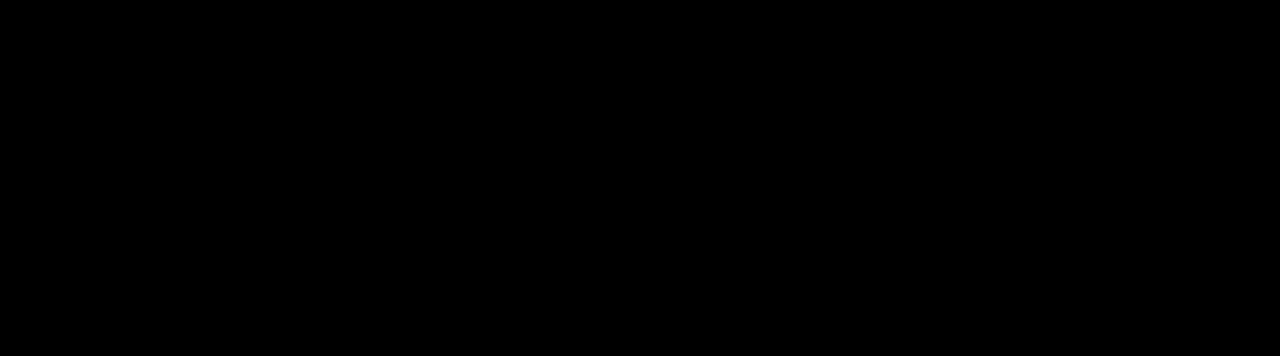
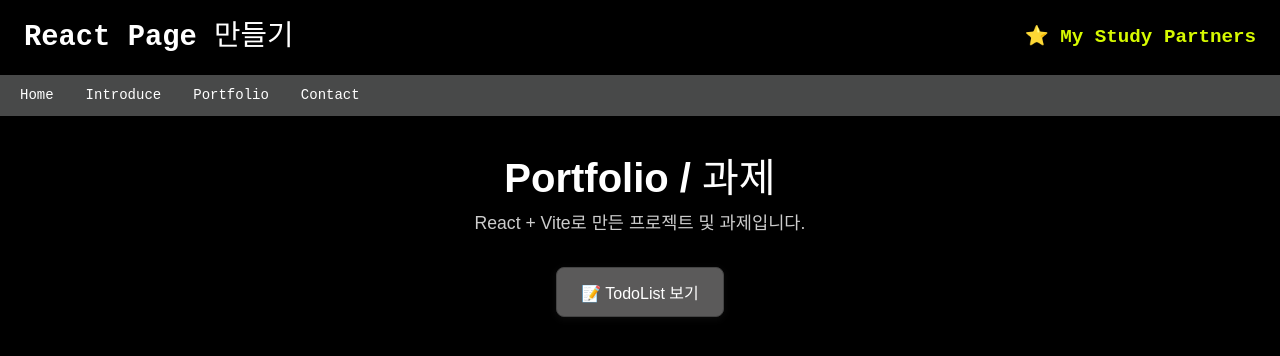
Before and after one commit to KYUNG-BOK/bok_project, a React (Vite) app: page /portfolio in a window 1280 px wide. Before the commit this address had no page. Shown: the top 356 px of the page. Built offline with nearby package versions, Linux system fonts and the light colour scheme.

Commit message:
popol추가

```diff
--- a/src/App.jsx
+++ b/src/App.jsx
@@ -3,6 +3,8 @@
 import About from './pages/About';
 import Contact from './pages/Contact';
 import Layout from './pages/Layout';
+import Portfolio from './pages/Portfolio';
+
 
 function App() {
   return (
@@ -15,6 +17,8 @@
     <Route path="/home" element={<Home />} />
     <Route path="/about" element={<About />} />
     <Route path="/contact" element={<Contact />} />
+    <Route path="/portfolio" element={<Portfolio />} />
+
   </Route>
 </Routes>
 
--- a/src/pages/NavBar.module.css
+++ b/src/pages/NavBar.module.css
@@ -51,8 +51,6 @@
   cursor: pointer;
   line-height: 1;
   margin: 0.25rem 0;  /* 위아래 0.25rem 간격 */
-
-
 }
 
 .header_content__nav ul li:hover .sub {
@@ -61,7 +59,7 @@
   transform: translateY(0);
 }
 
-.active > a {
+.header_content__nav ul > li.active > span {
   color: #646cff;
   font-weight: bold;
 }
--- /dev/null
+++ b/src/pages/Portfolio.css
@@ -0,0 +1,72 @@
+.portfolio-container {
+  padding: 40px;
+  font-family: sans-serif;
+  text-align: center;
+  background-color: #000;
+  min-height: 100vh;
+  color: #fff;
+}
+
+.portfolio-title {
+  font-size: 2.5rem;
+  margin-bottom: 10px;
+}
+
+.portfolio-subtitle {
+  font-size: 1.1rem;
+  color: #ccc;
+}
+
+.portfolio-button {
+  padding: 12px 24px;
+  font-size: 1rem;
+  border-radius: 8px;
+  border: 1px solid #444;
+  background-color: #5b5a5a;
+  color: #fff;
+  cursor: pointer;
+  margin-top: 30px;
+  box-shadow: 0 2px 8px rgba(255, 255, 255, 0.05);
+  transition: background 0.2s ease;
+}
+
+.portfolio-button:hover {
+  background-color: #222;
+}
+
+.portfolio-overlay {
+  position: fixed;
+  top: 0; left: 0;
+  width: 100vw;
+  height: 100vh;
+  background-color: rgba(0,0,0,0.6);
+  display: flex;
+  justify-content: center;
+  align-items: center;
+  z-index: 1000;
+}
+
+.portfolio-modal {
+  background-color: #fff;
+  width: 630px;
+  height: 95vh;
+  border-radius: 12px;
+  position: relative;
+  overflow: hidden;
+  box-shadow: 0 4px 20px rgba(0,0,0,0.2);
+}
+
+.portfolio-iframe {
+  border: none;
+}
+
+.portfolio-close-button {
+  position: absolute;
+  top: 16px;
+  right: 16px;
+  background: none;
+  border: none;
+  font-size: 1.5rem;
+  cursor: pointer;
+  z-index: 1001;
+}
--- /dev/null
+++ b/src/pages/Portfolio.jsx
@@ -0,0 +1,34 @@
+import React, { useState } from 'react';
+import './Portfolio.css'; // CSS 파일 임포트
+
+function Portfolio() {
+  const [isModalOpen, setIsModalOpen] = useState(false);
+
+  return (
+    <div className="portfolio-container">
+      <h1 className="portfolio-title">Portfolio / 과제</h1>
+      <p className="portfolio-subtitle">React + Vite로 만든 프로젝트 및 과제입니다.</p>
+
+      <button className="portfolio-button" onClick={() => setIsModalOpen(true)}>
+        📝 TodoList 보기
+      </button>
+
+      {isModalOpen && (
+        <div className="portfolio-overlay">
+          <div className="portfolio-modal">
+            <button className="portfolio-close-button" onClick={() => setIsModalOpen(false)}>❌</button>
+            <iframe
+              src="https://todolist-nine-drab-78.vercel.app/"
+              title="TodoList"
+              width="100%"
+              height="100%"
+              className="portfolio-iframe"
+            ></iframe>
+          </div>
+        </div>
+      )}
+    </div>
+  );
+}
+
+export default Portfolio;
```
Also changed, not shown: 1 other file (tests, documents, lock files or other folders).
